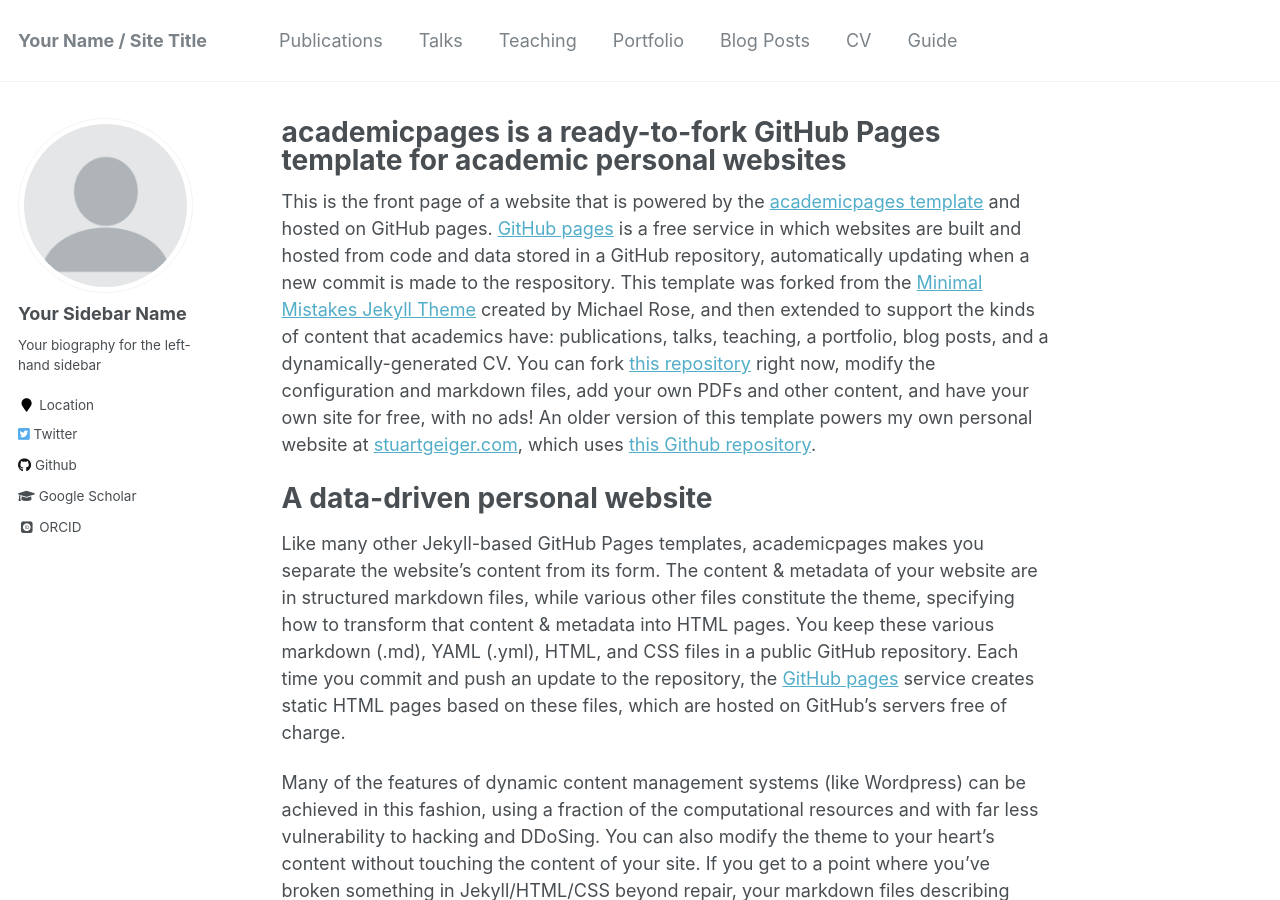
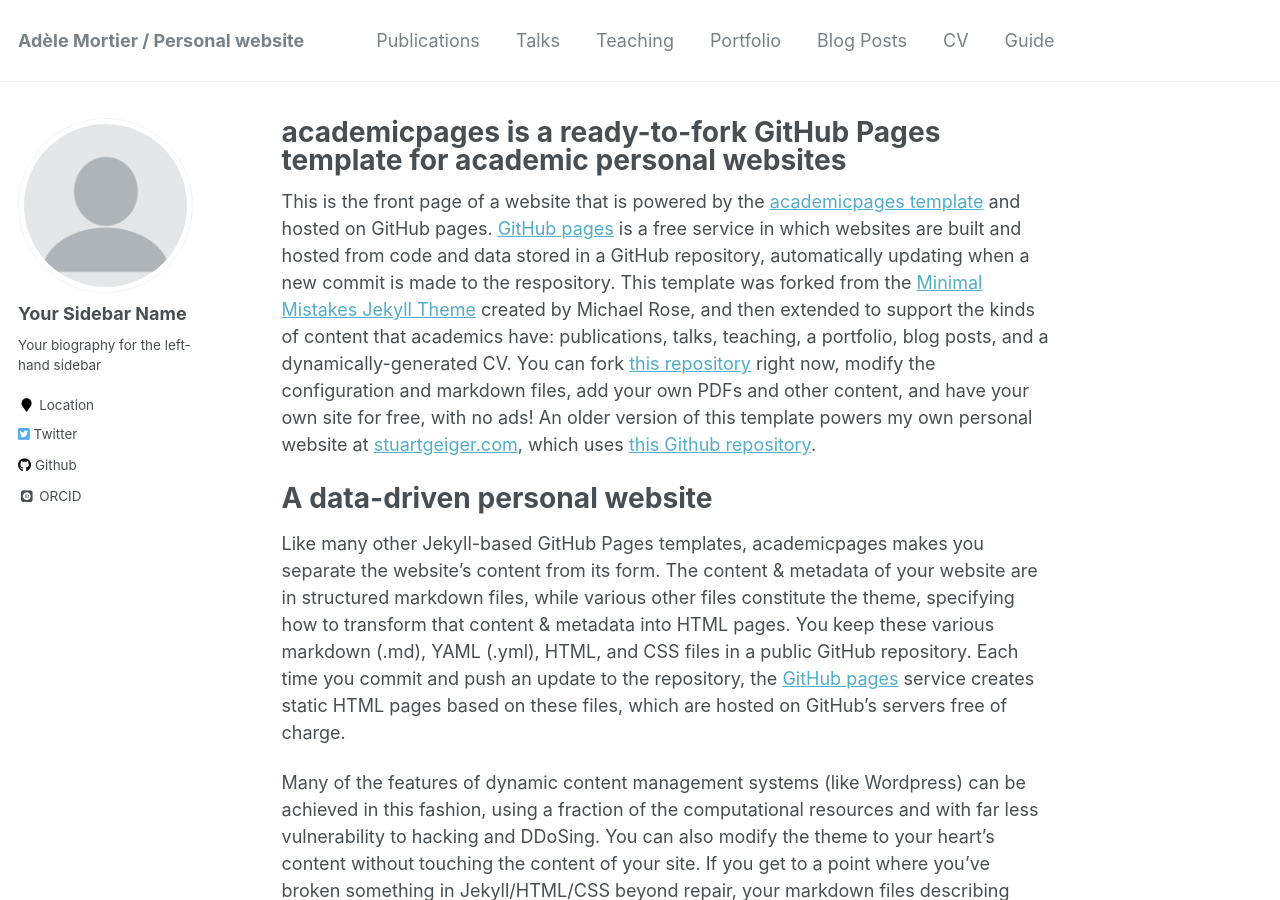
Before and after one commit to AdeleMortier/AdeleMortier.github.io, a Jekyll site: the page built from _pages/about.md, in a window 1280 px wide and 900 px high. Built offline with Jekyll 4.4.1, drawn with Linux system fonts in a browser that asks for light colours; some web fonts are replaced; some of the changed text lies outside the part shown.

Commit message:
change title

```diff
--- a/_config.yml
+++ b/_config.yml
@@ -7,11 +7,11 @@
 
 # Site Settings
 locale                   : "en-US"
-title                    : "Your Name / Site Title"
+title                    : "Adèle Mortier / Personal website"
 title_separator          : "-"
-name                     : &name "Your Name"
+name                     : &name "Adèle Mortier"
 description              : &description "personal description"
-url                      : https://academicpages.github.io # the base hostname & protocol for your site e.g. "https://mmistakes.github.io"
+url                      : https://adelemortier.github.io # the base hostname & protocol for your site e.g. "https://mmistakes.github.io"
 baseurl                  : "" # the subpath of your site, e.g. "/blog"
 repository               : "academicpages/academicpages.github.io"
 teaser                   :  # filename of teaser fallback teaser image placed in /images/, .e.g. "500x300.png"
@@ -85,7 +85,7 @@
   bio              : "Your biography for the left-hand sidebar"
   location         : "Location"
   employer         :
-  googlescholar    : "http://yourfullgooglescholarurl.com"
+  googlescholar    :
   email            :
   researchgate     :  # example: "https://www.researchgate.net/profile/yourprofile"
   uri              :
```
